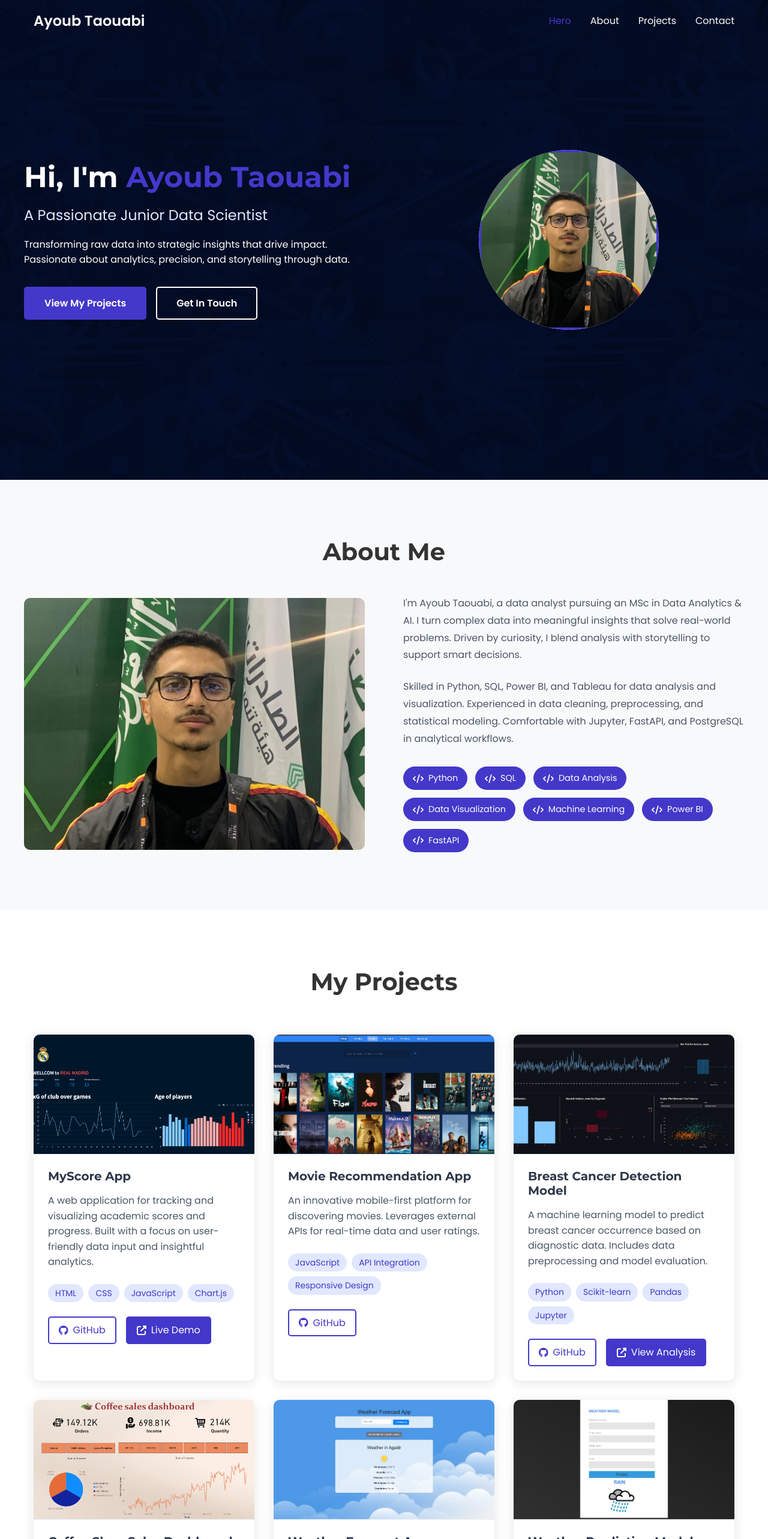
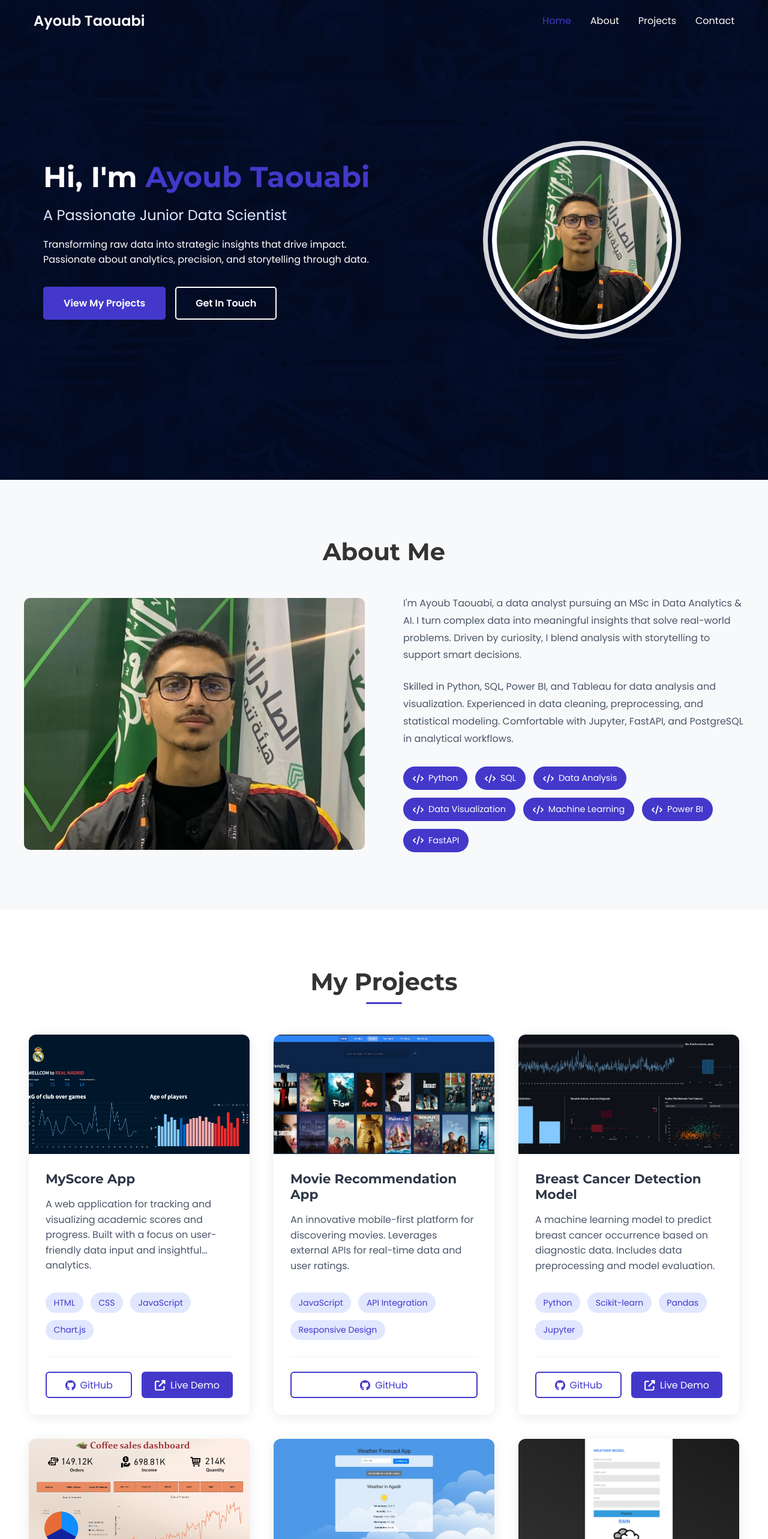
Before and after one commit to ayoubmori/portfolio-react_v3, a React (Vite) app: page / in a window 1280 px wide. Shown: the top 2566 px of the page at 60% size. Built offline with nearby package versions, Linux system fonts and the light colour scheme.

Commit message:
Changing some style of images and project card , fix contact form email, chnaging hero to home

```diff
--- a/src/App.jsx
+++ b/src/App.jsx
@@ -1,7 +1,7 @@
 import React, { useEffect } from 'react';
 import { ThemeProvider } from 'styled-components';
 import Navbar from './components/Navbar/Navbar';
-import Hero from './components/Hero/Hero';
+import Home from './components/Home/Home';
 import About from './components/About/About';
 import Projects from './components/Projects/Projects';
 import Contact from './components/Contact/Contact';
@@ -19,7 +19,7 @@ function App() {
     <ThemeProvider theme={theme}>
       <GlobalStyle />
       <Navbar />
-      <Hero />
+      <Home />
       <About />
       <Projects />
       <Contact />
--- a/src/components/Hero/Hero.jsx
+++ b/src/components/Home/Home.jsx
@@ -7,7 +7,7 @@ import { images, profileFallback } from '../../utils/images';
 import heroImage from '/images/ayoub-img.jpg';
 import backgroundImage from '/images/background.jpg';
 
-const HeroSection = styled.section`
+const HomeSection = styled.section`
   min-height: 100vh;
   display: flex;
   align-items: center;
@@ -16,39 +16,75 @@ const HeroSection = styled.section`
   padding: 0 1rem;
 `;
 
-const HeroContainer = styled.div`
+const HomeContainer = styled.div`
   max-width: 1200px;
   margin: 0 auto;
+  width: 100%;
   display: flex;
   align-items: center;
   justify-content: space-between;
-  gap: 2rem;
+  gap: 4rem;
+  padding: 2rem;
 
   @media (max-width: 768px) {
     flex-direction: column-reverse;
     text-align: center;
+    gap: 3rem;
   }
 `;
 
-const HeroContent = styled.div`
+const HomeContent = styled.div`
   flex: 1;
+  max-width: 600px;
   opacity: ${props => props.visible ? 1 : 0};
   transform: translateY(${props => props.visible ? '0' : '20px'});
   transition: all 0.6s ease-out;
 `;
 
-const HeroImageContainer = styled.div`
-  flex: 1;
+const HomeImageContainer = styled.div`
+  flex: 0.8;
   display: flex;
   justify-content: center;
+  align-items: center;
   opacity: ${props => props.visible ? 1 : 0};
   transform: translateY(${props => props.visible ? '0' : '20px'});
   transition: all 0.6s ease-out;
   transition-delay: 0.2s;
+
+  @media (max-width: 768px) {
+    width: 280px;
+    margin: 0 auto;
+  }
 `;
 
-const HeroImage = styled(LazyImage)`
-  border: 4px solid #4338CA;
+const ImageWrapper = styled.div`
+  width: 330px;
+  height: 330px;
+  border-radius: 50%;
+  border: 8px solid rgba(255, 255, 255, 0.83);
+  display: flex;
+  align-items: center;
+  justify-content: center;
+  box-shadow: 0 8px 32px rgba(0, 0, 0, 0.2);
+  transition: transform 0.3s ease;
+  overflow: hidden;
+
+  &:hover {
+    transform: translateY(-5px);
+  }
+
+  @media (max-width: 768px) {
+    width: 260px;
+    height: 260px;
+  }
+`;
+
+const HomeImage = styled(LazyImage)`
+  width: 100%;
+  height: 100%;
+  border-radius: 50%;
+  object-fit: cover;
+  border: 8px solid rgba(255, 255, 255, 0.83);
 `;
 
 const Title = styled.h1`
@@ -116,7 +152,7 @@ const Button = styled(Link)`
   }
 `;
 
-const Hero = () => {
+const Home = () => {
   const [contentRef, contentInView] = useInView({
     threshold: 0.1,
     triggerOnce: true
@@ -128,9 +164,9 @@ const Hero = () => {
   });
 
   return (
-    <HeroSection id="hero">
-      <HeroContainer>
-        <HeroContent ref={contentRef} visible={contentInView}>
+    <HomeSection id="home">
+      <HomeContainer>
+        <HomeContent ref={contentRef} visible={contentInView}>
           <Title>Hi, I'm <span className="highlight">Ayoub Taouabi</span></Title>
           <Subtitle>A Passionate Junior Data Scientist</Subtitle>
           <Description>
@@ -155,8 +191,10 @@ const Hero = () => {
               Get In Touch
             </Button>
           </ButtonContainer>
-        </HeroContent>
-        <HeroImageContainer ref={imageRef} visible={imageInView}>          <HeroImage
+        </HomeContent>
+        <HomeImageContainer ref={imageRef} visible={imageInView}>
+          <ImageWrapper>
+            <HomeImage
               src={images.profile}
               alt="Ayoub Taouabi - Profile Picture"
               fallback={profileFallback}
@@ -165,10 +203,11 @@ const Hero = () => {
               borderRadius="50%"
               objectFit="cover"
             />
-        </HeroImageContainer>
-      </HeroContainer>
-    </HeroSection>
+          </ImageWrapper>
+        </HomeImageContainer>
+      </HomeContainer>
+    </HomeSection>
   );
 };
 
-export default Hero;
+export default Home;
--- a/src/components/Navbar/Navbar.jsx
+++ b/src/components/Navbar/Navbar.jsx
@@ -115,9 +115,8 @@ const Navbar = () => {
 
   return (
     <Nav scrolled={scrolled}>
-      <NavContainer>
-        <Logo
-          to="hero"
+      <NavContainer>        <Logo
+          to="home"
           smooth={true}
           duration={500}
           scrolled={scrolled}
@@ -128,8 +127,7 @@ const Navbar = () => {
         <MenuButton onClick={toggleMenu} scrolled={scrolled}>
           <FontAwesomeIcon icon={isOpen ? faTimes : faBars} />
         </MenuButton>
-        <NavMenu isOpen={isOpen}>
-          {['hero', 'about', 'projects', 'contact'].map((item) => (
+        <NavMenu isOpen={isOpen}>          {['home', 'about', 'projects', 'contact'].map((item) => (
             <NavItem key={item}>
               <NavLink
                 to={item}
--- a/src/components/Projects/Projects.jsx
+++ b/src/components/Projects/Projects.jsx
@@ -8,102 +8,173 @@ import LazyImage from '../shared/LazyImage';
 import { images, fallbackImage } from '../../utils/images';
 
 const ProjectsSection = styled.section`
-  padding: 6rem 1rem;
+  padding: 6rem 2rem;
   background: white;
+
+  @media (max-width: 768px) {
+    padding: 4rem 1rem;
+  }
 `;
 
 const Container = styled.div`
   max-width: 1200px;
   margin: 0 auto;
+  width: 100%;
 `;
 
 const SectionTitle = styled.h2`
   text-align: center;
   font-size: 2.5rem;
-  margin-bottom: 3rem;
+  margin-bottom: 3.5rem;
   color: #333;
+  position: relative;
+
+  &:after {
+    content: '';
+    position: absolute;
+    bottom: -0.8rem;
+    left: 50%;
+    transform: translateX(-50%);
+    width: 60px;
+    height: 3px;
+    background: #4338CA;
+    border-radius: 2px;
+  }
 `;
 
 const ProjectsGrid = styled.div`
   display: grid;
-  grid-template-columns: repeat(auto-fit, minmax(300px, 1fr));
-  gap: 2rem;
-  padding: 1rem;
+  grid-template-columns: repeat(auto-fit, minmax(320px, 1fr));
+  gap: 2.5rem;
+  align-items: stretch;
+  padding: 0.5rem;
+
+  @media (max-width: 768px) {
+    grid-template-columns: repeat(auto-fit, minmax(280px, 1fr));
+    gap: 2rem;
+  }
 `;
 
 const ProjectCard = styled.div`
   background: white;
-  border-radius: 10px;
+  border-radius: 12px;
   overflow: hidden;
-  box-shadow: 0 4px 20px rgba(0, 0, 0, 0.1);
-  transition: transform 0.3s ease;
+  box-shadow: 0 4px 20px rgba(0, 0, 0, 0.08);
+  transition: all 0.3s ease;
+  display: flex;
+  flex-direction: column;
+  height: 100%;
+  min-height: 500px;
   opacity: ${props => props.visible ? 1 : 0};
   transform: translateY(${props => props.visible ? '0' : '20px'});
   transition: all 0.6s ease-out;
   transition-delay: ${props => props.delay}ms;
 
   &:hover {
-    transform: translateY(-10px);
+    transform: translateY(-8px);
+    box-shadow: 0 8px 30px rgba(0, 0, 0, 0.12);
   }
 `;
 
 const ProjectThumbnail = styled(LazyImage)`
+  width: 100%;
+  height: 200px;
   border-bottom: 1px solid #edf2f7;
+  transition: transform 0.3s ease;
+  object-fit: cover;
+
+  ${ProjectCard}:hover & {
+    transform: scale(1.05);
+  }
 `;
 
 const ProjectInfo = styled.div`
-  padding: 1.5rem;
+  padding: 1.75rem;
+  display: flex;
+  flex-direction: column;
+  flex: 1;
+  min-height: 0;
 `;
 
 const ProjectTitle = styled.h3`
-  font-size: 1.25rem;
+  font-size: 1.35rem;
   color: #2d3748;
   margin-bottom: 1rem;
+  font-weight: 600;
 `;
 
 const ProjectDescription = styled.p`
   color: #4a5568;
   margin-bottom: 1.5rem;
   line-height: 1.6;
+  flex: 1;
+  display: -webkit-box;
+  -webkit-line-clamp: 4;
+  -webkit-box-orient: vertical;
+  overflow: hidden;
+  text-overflow: ellipsis;
 `;
 
 const ProjectTags = styled.div`
   display: flex;
   flex-wrap: wrap;
-  gap: 0.5rem;
-  margin-bottom: 1.5rem;
+  gap: 0.75rem;
+  margin-bottom: 1.75rem;
+  padding-top: 0.5rem;
 `;
 
 const Tag = styled.span`
   background: #E0E7FF;
   color: #4338CA;
-  padding: 0.25rem 0.75rem;
-  border-radius: 15px;
+  padding: 0.35rem 0.85rem;
+  border-radius: 20px;
   font-size: 0.875rem;
+  font-weight: 500;
+  transition: all 0.2s ease;
+
+  &:hover {
+    background: #C7D2FE;
+    transform: scale(1.05);
+  }
 `;
 
 const ProjectLinks = styled.div`
   display: flex;
   gap: 1rem;
+  margin-top: auto;
+  padding-top: 1.5rem;
+  border-top: 1px solid #edf2f7;
+
+  @media (max-width: 400px) {
+    flex-direction: column;
+    gap: 0.75rem;
+  }
 `;
 
 const LinkButton = styled.a`
   display: inline-flex;
   align-items: center;
+  justify-content: center;
   gap: 0.5rem;
-  padding: 0.5rem 1rem;
-  border-radius: 5px;
+  padding: 0.75rem 1.25rem;
+  height: 2.75rem;
+  border-radius: 6px;
   text-decoration: none;
   font-weight: 500;
   transition: all 0.3s ease;
+  flex: 1;
+  text-align: center;
+  white-space: nowrap;
 
   &.outline {
     border: 2px solid #4338CA;
     color: #4338CA;
+    background: transparent;
 
     &:hover {
       background: #4338CA;
       color: white;
+      transform: translateY(-2px);
     }
   }
 
@@ -115,7 +186,12 @@ const LinkButton = styled.a`
     &:hover {
       background: #3730A3;
       border-color: #3730A3;
+      transform: translateY(-2px);
     }
+  }
+
+  svg {
+    font-size: 1.1rem;
   }
 `;
 
@@ -126,45 +202,45 @@ const Projects = () => {  const projectsData = [
       image: images.projects.myScore,
       tags: ['HTML', 'CSS', 'JavaScript', 'Chart.js'],
       github: '#',
-      demo: '#'
+      demo: 'https://www.linkedin.com/feed/update/urn:li:activity:7209570700792115200/'
     },
     {
       title: 'Movie Recommendation App',
       description: 'An innovative mobile-first platform for discovering movies. Leverages external APIs for real-time data and user ratings.',
       image: images.projects.movieApp,
       tags: ['JavaScript', 'API Integration', 'Responsive Design'],
-      github: '#'
+      github: 'https://github.com/ayoubmori/Movies-App'
     },
     {
       title: 'Breast Cancer Detection Model',
       description: 'A machine learning model to predict breast cancer occurrence based on diagnostic data. Includes data preprocessing and model evaluation.',
       image: images.projects.breastCancer,
       tags: ['Python', 'Scikit-learn', 'Pandas', 'Jupyter'],
-      github: '#',
-      analysis: '#'
+      github: 'https://github.com/ayoubmori/Ml-Project-Analyse-Breast-Cancer-Data',
+      demo: 'https://ml-analyze-breast-cancer-data.streamlit.app/'
     },
     {
       title: 'Coffee Shop Sales Dashboard',
       description: 'An interactive dashboard visualizing coffee shop sales data to identify trends and best-selling products. Built using Power BI.',
       image: images.projects.coffeeShop,
       tags: ['Power BI', 'Data Visualization', 'Business Intelligence'],
-      github: '#',
-      demo: '#'
+      github: 'https://github.com/ayoubmori/coffee-shop-site',
+      // demo: '#'
     },
     {
       title: 'Weather Forecast App',
       description: 'A clean interface to display current weather and forecasts using a third-party weather API. Focus on clear presentation of data.',
       image: images.projects.weatherForecast,
       tags: ['JavaScript', 'API', 'HTML', 'CSS'],
-      github: '#',
-      demo: '#'
+      github: 'https://github.com/ayoubmori/weather-app',
+      // demo: '#'
     },
     {
       title: 'Weather Prediction Model',
       description: 'A time-series analysis and forecasting model for predicting weather patterns using historical data. Explores various statistical models.',
       image: images.projects.weatherPrediction,
       tags: ['Python', 'Time Series', 'StatsModels', 'Pandas'],
-      github: '#'
+      github: 'https://github.com/ayoubmori/predect-weather---mini-projet'
     }
   ];
 
--- a/src/utils/emailjs.js
+++ b/src/utils/emailjs.js
@@ -1,9 +1,9 @@
 import emailjs from 'emailjs-com';
 
-// Replace these with your actual EmailJS credentials
-const EMAILJS_USER_ID = 'YOUR_USER_ID';
-const EMAILJS_SERVICE_ID = 'YOUR_SERVICE_ID';
-const EMAILJS_TEMPLATE_ID = 'YOUR_TEMPLATE_ID';
+// Your EmailJS credentials
+const EMAILJS_USER_ID = 'yOD5gtvVCpaGdGqYJ';      // Your EmailJS public key
+const EMAILJS_SERVICE_ID = 'service_czvlyl5'; // Your EmailJS service ID
+const EMAILJS_TEMPLATE_ID = 'template_4infp5a'; // Your EmailJS template ID
 
 export const initEmailJS = () => {
   emailjs.init(EMAILJS_USER_ID);
```
Also changed, not shown: src/components/Contact/Contact.jsx (+3 -9 lines). Lines whose indentation alone changed are shown as unchanged.
